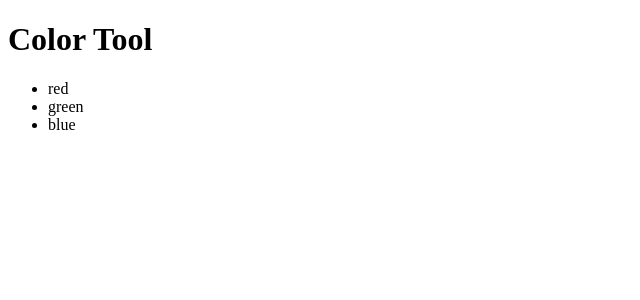
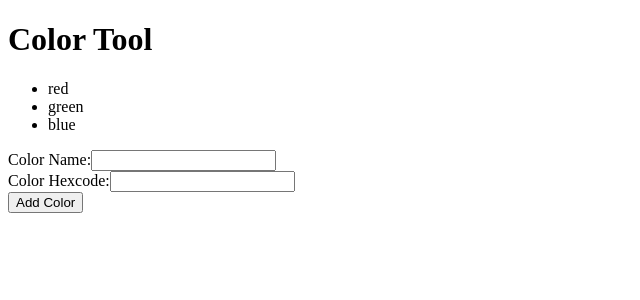
Before and after one commit to t4d-classes/applied-javascript_05172021, an Angular app in the folder angular-app/: page / in a window 1280 px wide. Shown: the top 300 px of the page, without its empty margins (0-640 px from the left). Built offline with nearby package versions, Linux system fonts and the light colour scheme.

Commit message:
add exercise 2

```diff
--- a/angular-app/src/app/color-tool/components/color-home/color-home.component.html
+++ b/angular-app/src/app/color-tool/components/color-home/color-home.component.html
@@ -6,3 +6,16 @@
     {{ color.name }}
   </li>
 </ul>
+<form [formGroup]="colorForm">
+  <div>
+    <label for="color-name-input">Color Name:</label>
+    <input type="text" formControlName="name"
+      id="color-name-input" />
+  </div>
+  <div>
+    <label for="color-hexcode-input">Color Hexcode:</label>
+    <input type="text" formControlName="hexcode"
+      id="color-hexcode-input" />
+  </div>
+  <button type="button" (click)="addColor()">Add Color</button>
+</form>
--- a/angular-app/src/app/color-tool/components/color-home/color-home.component.ts
+++ b/angular-app/src/app/color-tool/components/color-home/color-home.component.ts
@@ -1,4 +1,5 @@
 import { Component, OnInit } from '@angular/core';
+import { FormBuilder, FormGroup } from '@angular/forms';
 
 import { Color } from '../../models/color';
 
@@ -16,7 +17,24 @@ export class ColorHomeComponent implements OnInit {
     { id: 3, name: 'blue', hexcode: '0000ff' },
   ];
 
-  constructor() {}
+  colorForm!: FormGroup;
 
-  ngOnInit(): void {}
+  constructor(private fb: FormBuilder) {}
+
+  ngOnInit(): void {
+    this.colorForm = this.fb.group({
+      name: '',
+      hexcode: '',
+    });
+  }
+
+  addColor() {
+    this.colors = [
+      ...this.colors,
+      {
+        ...this.colorForm.value,
+        id: Math.max(...this.colors.map((c) => c.id), 0) + 1,
+      },
+    ];
+  }
 }
```
Also changed, not shown: angular-app/exercises/exercise-2.md (added, +9 -0 lines), angular-app/src/app/color-tool/color-tool.module.ts (+6 -12 lines).
